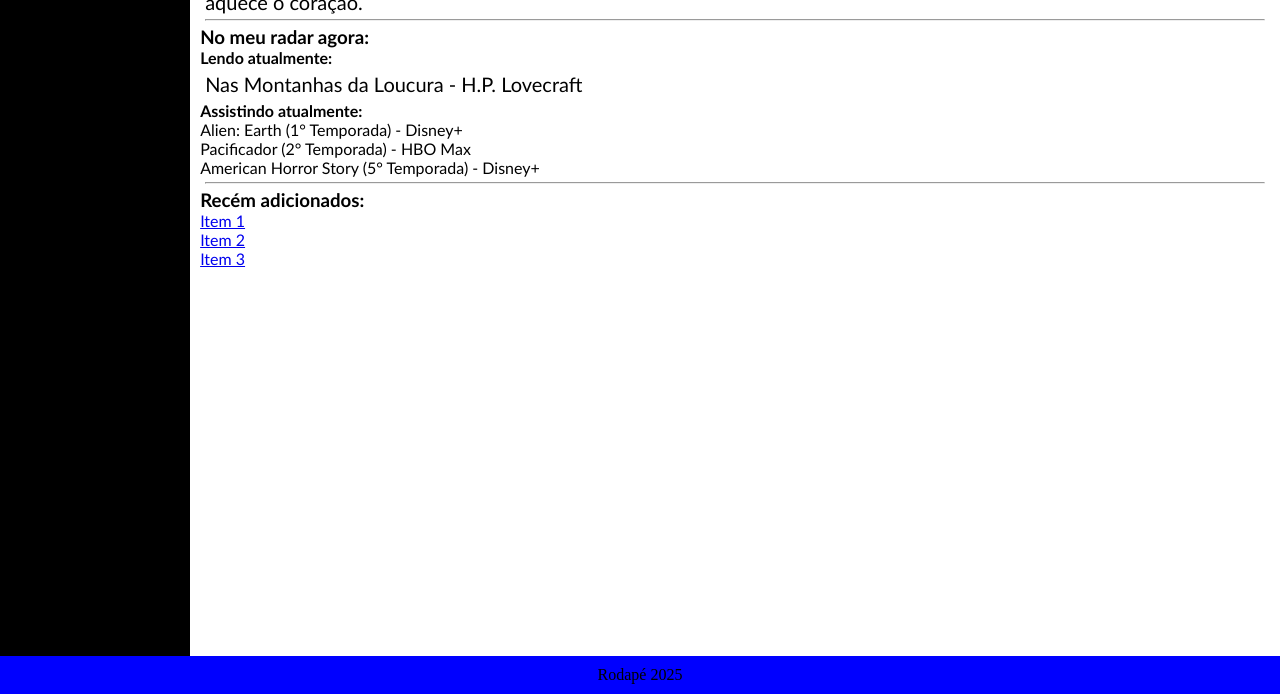
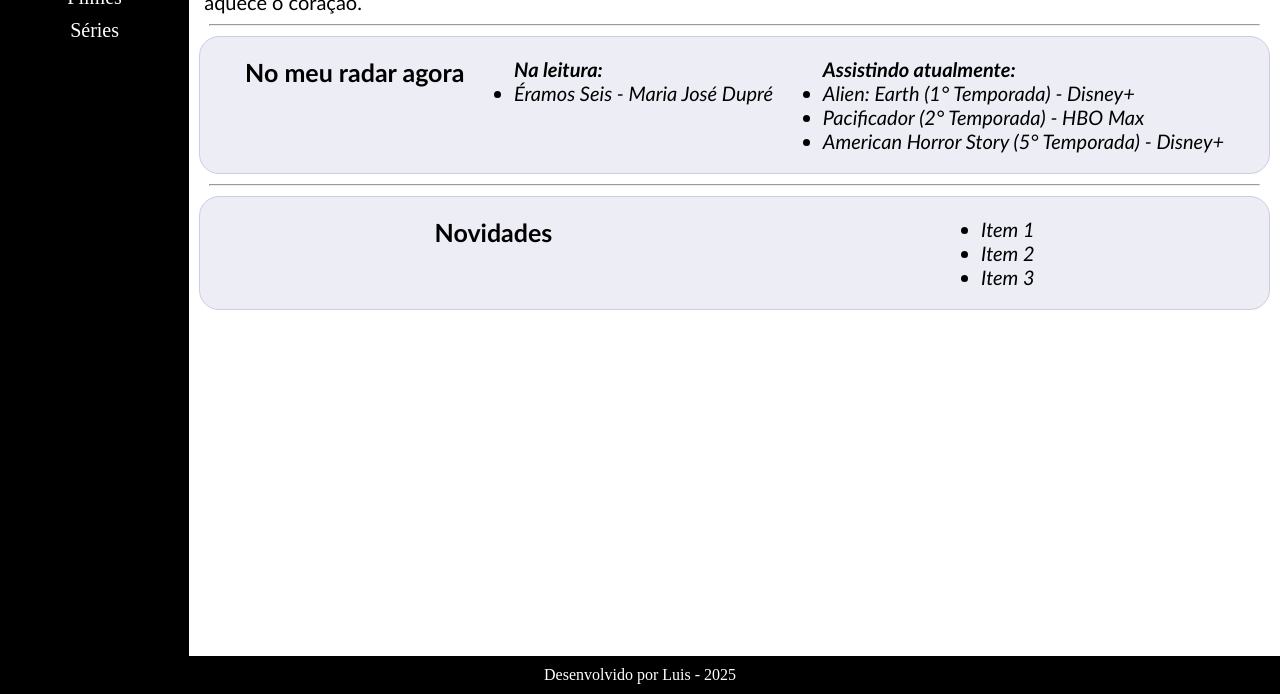
Before and after one commit to Luis-Henrique021/estante-digital, a plain HTML site: page index.html in a window 1280 px wide. Shown: the part 231-925 px from the top of the page. Drawn offline with Linux system fonts and the light colour scheme.

Commit message:
Página Inicial Finalizada

```diff
--- a/index.html
+++ b/index.html
@@ -3,7 +3,7 @@
 <head>
     <meta charset="UTF-8">
     <link rel="stylesheet" href="projeto.css">
-    <title>Gabinete de Histórias</title>
+    <title>Gabinete de Curiosidades</title>
 </head>
 
 <body>
@@ -26,6 +26,7 @@
                         <li> <a href="#">Alien (2016)</a></li>
                         <li> <a href="#">Wicked (1995)</a></li>
                         <li> <a href="#">Drácula (1897)</a></li>
+                        <li> <a href="#">Nas Montanhas da Loucura (1936)</a></li>
                     </ul>
                 </li>
                 <li>
@@ -53,18 +54,20 @@
             </p>
             <hr>
 
-            <!-- INÍCIO - ITEM EM DESTAQUE -->
+            <!-- INÍCIO - DESTAQUES -->
             <!-- leituras e assistidas recentes -->
-            <div class="destaques">
-                <h3>No meu radar agora:</h3>
+            <div class="destaques card">
+                <h3>No meu radar agora</h3>
 
                 <!-- livro -->
-                <div class="itemDestaque">
-                    <h4>Lendo atualmente:</h4>
-                    <p>Nas Montanhas da Loucura - H.P. Lovecraft</p>
+                <div id="lendo">
+                    <h4>Na leitura:</h4>
+                    <ul>
+                        <li>Éramos Seis - Maria José Dupré</li>
+                    </ul>
                 </div>
                 <!-- série -->
-                <div class="itemDestaque">
+                <div id="assistindo">
                     <h4>Assistindo atualmente:</h4>
                     <ul>
                         <li>Alien: Earth (1° Temporada) - Disney+</li>
@@ -75,9 +78,9 @@
             </div>
             <!-- FIM - ITEM EM DESTAQUE -->
             <hr>
-            <!-- INÍCIO - RECÉM ADICIONADOS -->
-            <div class="novidades">
-                <h3>Recém adicionados:</h3>
+            <!-- INÍCIO - NOVIDADES -->
+            <div class="novidades card">
+                <h3>Novidades</h3>
                     <ul id="itensNovos">
                         <li>
                             <a href="#">Item 1</a>
@@ -90,14 +93,14 @@
                         </li>
                     </ul>
             </div>
-            <!-- FIM - RECÉM ADICIONADOS -->
+            <!-- FIM - NOVIDADES -->
         </main>
         <!-- FIM - CONTEÚDO -->
     </div>
 
     <!-- RODAPÉ -->
     <footer id="footer">
-        <p>Rodapé 2025</p>
+        <p>Desenvolvido por Luis - 2025</p>
     </footer>
 </body>
 </html>
--- a/projeto.css
+++ b/projeto.css
@@ -5,29 +5,26 @@
 
 /* INÍCIO - CABEÇALHO */
 .header {
-    background-color: black;
-    /* muda a cor de fundo */
+    background-color: #000;
+    /* cor de fundo */
     width: 100%;
-    /* faz com que a largura do header fique  */
+    /* largura do header */
     padding: 15px;
-    /* cria um espaçamento interno que vai das lados até o meio */
+    /* espaçamento interno */
     top: 0;
-    /* aumenta ou diminue a distaância do conteúdo em relação ao topo da página */
+    /* aumenta ou diminue a distância do conteúdo em relação ao topo da página */
     left: 0;
-    /* mesma coisa que o top, porém no lado esquerdo */
-    /* position: fixed;
-    fixa a posição do header; */
-    z-index: 10;
+    /* mesma coisa que o top */
 }
 
 /* Titulo */
 #tituloPrin{
-    color: white;
-    text-align: center;
-    /* fonte */
+    color: #FFFFFF;
     font-family: 'Courier New', Courier, monospace;
     font-style: italic;
     font-size: 50px;
+    text-align: center;
+    /* fonte */
 }
 
 /* SEPARAÇÃO MENU (ESQUERDA) E CONTEUDO (DIREITA) */
@@ -40,39 +37,38 @@
 
 /* INÍCIO - MENU */
 .menu {
-    background-color: black;
+    background-color: #000;
     width: 200px;
-    padding: 10px;
     text-align: center;
 }
 
-/* titulo do menu */
+/* Titulo do menu */
 .menu h3 {
+    color: #FFFFFF;
+    font-size: 30px;
+    font-family: 'Courier New', Courier, monospace;
     margin-bottom: 15px;
     margin-top: 15px;
     /* adiciona margens */
-    color: white;
-    font-size: 25px;
-    font-family: 'Courier New', Courier, monospace;
 }
 
-/* lista principal */
+/* Lista do menu principal */
 .menu ul {
     list-style: none;
     /* Remove as bolinhas da lista */
 }
 
-/* itens da lista principal */
+/* Itens do menu */
 .menu ul li {
-    display: grid;
-    /* grid faz com que os itens fiquem alinhados */
     position: relative;
+    margin-bottom: 10px;
 }
 
-/* links dos itens */
+/* Links dos itens */
 .menu ul li a {
-    color: white;
+    color: #FFFFFF;
     /* Muda a cor dos links */
+    font-size: 20px;
     text-decoration: none;
     /* Remove o sublinhado dos links */
     display: inline-block;
@@ -80,41 +76,46 @@
 /* FIM - MENU */
 
 /* INÍCIO - SUBMENU */
-/* submenus dos itens (ex: livros da categoria Livros) */
+/* Submenus dos itens */
 #ulPrin ul {
+    background-color: #D6D6E3;
     display: none;
     /* se eu colocar isso, o conteudo sai da tela */
-    left: 100%;
+    left: 70%;
     /* mudar isso == muda distância do submenu em relação à esquerda ao item principal */
-    top: 0;
+    top: 50%;
     /* mudar isso == muda distância do topo do item em relação item principal */
-    background-color: #A19E9D;
     position: absolute;
-
     z-index: 1;
     /* modifica a distância em Z (valor negativo move para tras e positivo para frente) */
 }
 
-/* itens */
+/* Itens */
 #ulPrin ul li {
     display: block;
     /* para os itens não ficarem um cima do outro */
     width: 200px;
+    margin: 0;
+    border: solid 1px #A3A3C0;
 }
 
 /* links dos itens */
 #ulPrin ul li a {
+    color: #000;
+    font-size: 20px;
     padding: 10px;
-    color: white;
     display: block;
     /* para não se sobreporem */
     text-decoration: none;
 }
 
-#ulPrin ul li a:hover {
-    background-color: darkgray;
-    color: white;
+/* passar mouse em cima dos links dos itens */
+#ulPrin li a:hover {
+    background-color: #FFFFFF;
+    color: #000;
 }
+
+
 
 #ulPrin li:hover > ul {
 /* quando o mouse passa sobre um item da lista principal (ulPrin)
@@ -133,30 +134,84 @@
 }
 /* Título */
 .conteudo h2 {
+    color: #000;
     font-size: 35px;
     text-align: left;
-    color: black;
     margin: 5px;
 }
 
+/* Parágrafo Inicial */
 .conteudo p {
+    color: #000;
     font-size: 20px;
     text-align: justify;
-    color: black;
-    margin: 5px
+    margin: 5px;
 }
 
+/* Linha de separação entre os conteúdos */
 .conteudo hr {
-    margin: 5px;
-
+    margin: 10px;
 }
 
+/* CONTAINER DESTAQUES E NOVIDADES */
+.card {
+    background-color: #EDEDF5;
+    padding: 20px;
+    border-radius: 20px;
+    border: solid 1px #cccce3;
+    display: flex;
+    justify-content: space-around;
+    /* distribuição dos itens */
+    align-items: flex-start;
+    /* Alinha os itens no topo */
+    flex-wrap: wrap;
+    /* Permite que os itens quebrem para a linha de baixo em telas pequenas */
+}
+/* Título principal */
+.card h3{
+    color: #000;
+    font-size: 25px;
+}
+
+/* INÍCIO - DESTAQUES */
+/* Títulos dos destaques */
+#lendo h4, #assistindo h4 {
+    color: #000;
+    font-size: 20px;
+    font-style: italic;
+}
+
+/* Itens dos menus (livro e séries) */
+.destaques ul li {
+    color: #000;
+    font-size: 20px;
+    font-style: italic;
+}
+/* FIM - DESTAQUES */
+
+/* INÍCIO - NOVIDADES */
+/* Itens dos menus (livro e séries) */
+.novidades ul li {
+    font-size: 20px;
+    font-style: italic;
+}
+
+.novidades ul li a {
+    color: #000;
+    text-decoration: none;
+}
+/* FIM - NOVIDADES */
+
+/* FIM - CONTEÚDO */
+
+/* INÍCIO - RODAPÉ */
 #footer {
-    background-color: blue;
+    background-color: #000;
+    color: #FFFFFF;
     bottom: 0;
     left: 0;
     width: 100%;
     padding: 10px;
     text-align: center;
 }
-/* FIM - CONTEÚDO */
+/* FIM - RODAPÉ */
```
